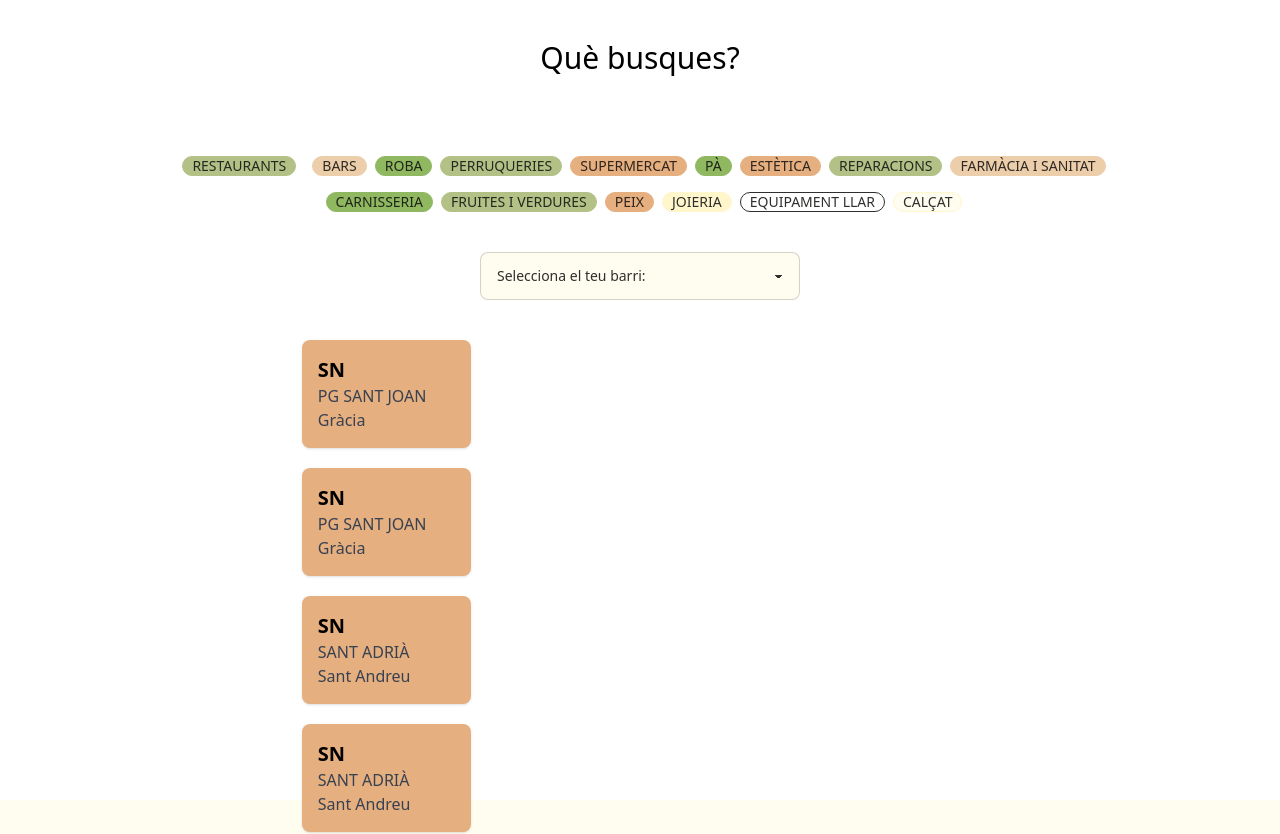
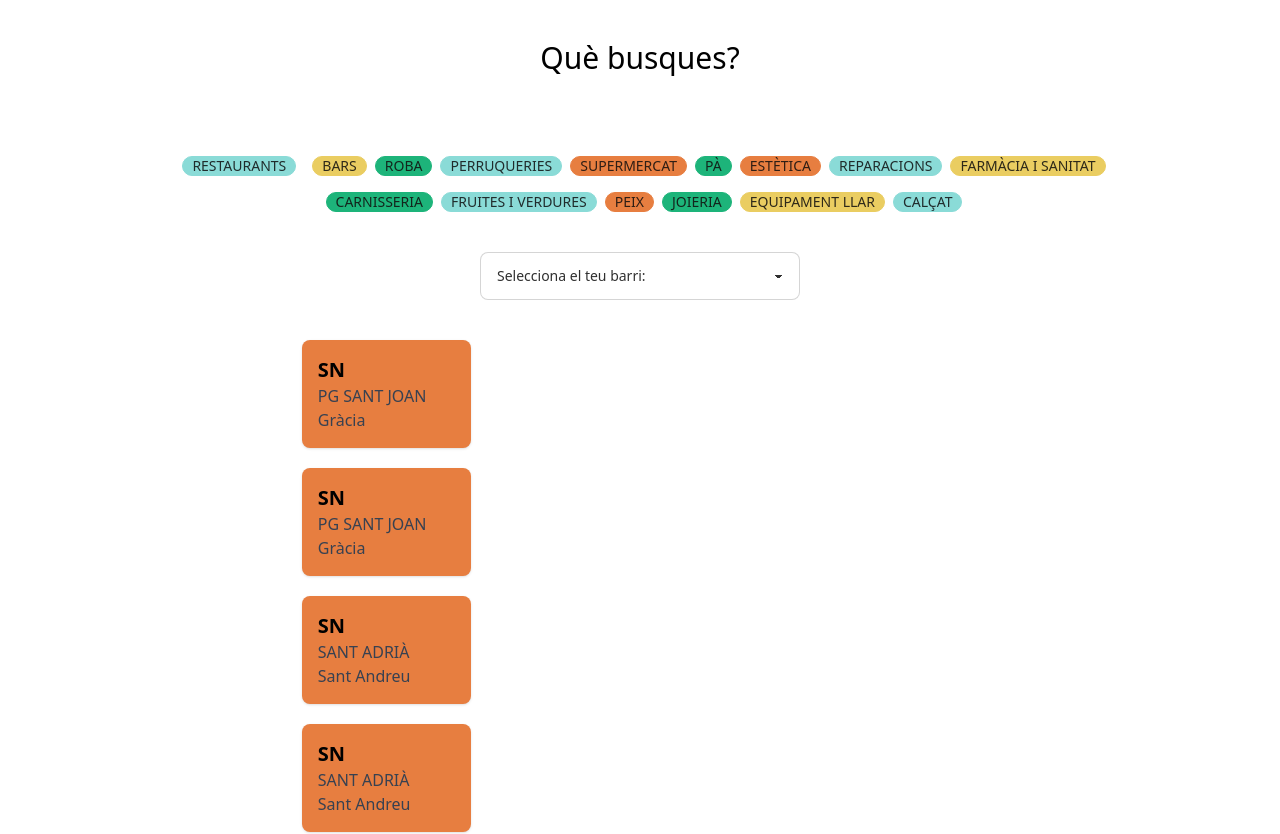
Before and after one commit to missvader/HACKATON_TECH4GOOD_TEAM3, a React (Vite) app in the folder frontend/: page /search in a window 1280 px wide. Shown: the top 834 px of the page. Built offline with nearby package versions, Linux system fonts and the light colour scheme; data requests are answered from the project's data file.

Commit message:
change theme colours

```diff
--- a/frontend/src/components/Badges.jsx
+++ b/frontend/src/components/Badges.jsx
@@ -13,9 +13,9 @@ const Badges = () => {
       <div className="badge badge-primary">CARNISSERIA</div>
       <div className="badge badge-secondary">FRUITES I VERDURES</div>
       <div className="badge badge-accent">PEIX</div>
-      <div className="badge badge-ghost">JOIERIA</div>
-      <div className="badge badge-outline">EQUIPAMENT LLAR</div>
-      <div className="badge ">CALÇAT</div>
+      <div className="badge badge-primary">JOIERIA</div>
+      <div className="badge badge-neutral">EQUIPAMENT LLAR</div>
+      <div className="badge badge-secondary ">CALÇAT</div>
     </div>
   );
 };
--- a/frontend/tailwind.config.js
+++ b/frontend/tailwind.config.js
@@ -9,11 +9,11 @@ export default {
     themes: [
       {
         sustainable: {
-          primary: "#8fb860",
-          secondary: "#B3C186",
-          accent: "#E6B081",
-          neutral: "#EDCEAA",
-          "base-100": "#FFFCEF",
+          primary: "#1DB57B",
+          secondary: "#89DBD7",
+          accent: "#E87E41",
+          neutral: "#EBCD63",
+          "base-100": "#FFFFFF",
           info: "#25cef4",
           success: "#1f8974",
           warning: "#c98f08",
```
